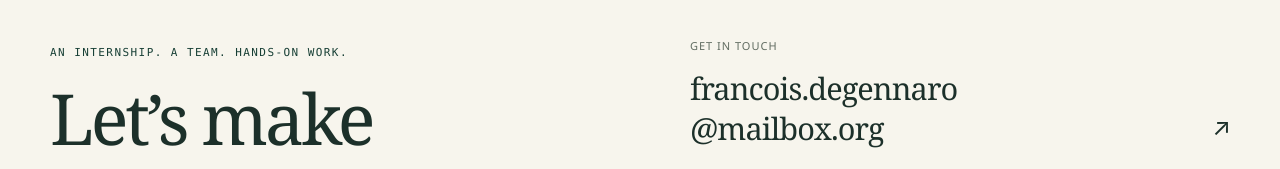
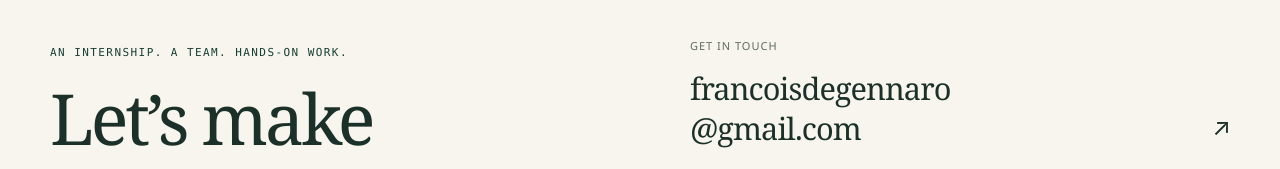
Before and after one commit to erebethos/vitrine-pro, a website with bundled scripts: page dist/en/index.html in a window 1280 px wide. Shown: the part 6995-7164 px from the top of the page. Built offline with nearby package versions, Linux system fonts and the light colour scheme.

Commit message:
Mettre à jour l’adresse de contact officielle
Remplacer Mailbox par francoisdegennaro@gmail.com sur le portfolio FR/EN et dans les textes et liens des deux CV PDF.

```diff
--- a/dist/en/index.html
+++ b/dist/en/index.html
@@ -227,7 +227,7 @@ SVG</pre></div><div class="card-body"><p class="project-category mono" data-i18n
       <aside class="future-lab"><span class="future-symbol" aria-hidden="true">＋</span><div><h3 data-i18n="futureTitle">The next playground</h3><p data-i18n="futureText">A small topology and packet-tracing application, with JavaScript, Python and SQL. A future direction for the lab, not an available feature.</p></div><span class="future-badge" data-i18n="futureBadge">PLANNED</span></aside>
     </div></section>
 
-    <section id="contact" class="section wrap contact-section" aria-labelledby="contact-title"><div class="section-marker"><span class="mono">05 /</span><span data-i18n="navContact">Contact</span></div><div class="contact-layout"><div><p class="eyebrow" data-i18n="contactEyebrow">An internship. A team. Hands-on work.</p><h2 id="contact-title" data-i18n="contactTitle">Let’s make<br>the connection.</h2><p data-i18n="contactIntro">Looking for a software analysis and development intern with a strong interest in networks and Linux? Java, data and Python tooling: let’s talk about your needs.</p></div><div class="contact-links"><a class="email-link" href="mailto:francois.degennaro@mailbox.org"><span class="meta-label" data-i18n="emailLabel">Get in touch</span><strong>francois.degennaro<br>@mailbox.org <span aria-hidden="true">↗</span></strong></a><a class="contact-row" href="https://www.linkedin.com/in/françois-de-gennaro-it/" target="_blank" rel="noopener noreferrer"><span>LinkedIn</span><span aria-hidden="true">↗</span></a><a class="contact-row" href="https://github.com/erebethos" target="_blank" rel="noopener noreferrer"><span>GitHub <small>@erebethos</small></span><span aria-hidden="true">↗</span></a><a class="contact-row" href="../assets/cv/CV_Francois_de_Gennaro_EN.pdf" download="CV_Francois_de_Gennaro_EN.pdf" data-cv-download><span data-i18n="requestCv">Download my CV (PDF)</span><span aria-hidden="true">↗</span></a></div></div></section>
+    <section id="contact" class="section wrap contact-section" aria-labelledby="contact-title"><div class="section-marker"><span class="mono">05 /</span><span data-i18n="navContact">Contact</span></div><div class="contact-layout"><div><p class="eyebrow" data-i18n="contactEyebrow">An internship. A team. Hands-on work.</p><h2 id="contact-title" data-i18n="contactTitle">Let’s make<br>the connection.</h2><p data-i18n="contactIntro">Looking for a software analysis and development intern with a strong interest in networks and Linux? Java, data and Python tooling: let’s talk about your needs.</p></div><div class="contact-links"><a class="email-link" href="mailto:francoisdegennaro@gmail.com"><span class="meta-label" data-i18n="emailLabel">Get in touch</span><strong>francoisdegennaro<br>@gmail.com <span aria-hidden="true">↗</span></strong></a><a class="contact-row" href="https://www.linkedin.com/in/françois-de-gennaro-it/" target="_blank" rel="noopener noreferrer"><span>LinkedIn</span><span aria-hidden="true">↗</span></a><a class="contact-row" href="https://github.com/erebethos" target="_blank" rel="noopener noreferrer"><span>GitHub <small>@erebethos</small></span><span aria-hidden="true">↗</span></a><a class="contact-row" href="../assets/cv/CV_Francois_de_Gennaro_EN.pdf" download="CV_Francois_de_Gennaro_EN.pdf" data-cv-download><span data-i18n="requestCv">Download my CV (PDF)</span><span aria-hidden="true">↗</span></a></div></div></section>
   </main>
   <footer class="site-footer"><div class="wrap footer-inner"><a href="#accueil">François de Gennaro<span class="footer-dot">.</span></a><p data-i18n="footerNote">Networks, development & curiosity.</p><span class="mono">© 2026</span><a class="back-top" href="#accueil" data-i18n="backTop">Back to top ↑</a></div></footer>
   <dialog id="project-dialog" aria-labelledby="dialog-title"><div class="dialog-top"><span class="mono" data-i18n="projectSheet">PROJECT NOTES</span><button id="dialog-close" class="dialog-close" aria-label="Close project notes" data-i18n-aria="closeDialog">×</button></div><div id="dialog-content"></div></dialog>
```
Also changed, not shown: dist/index.html (+1 -1 lines), 2 other files.
